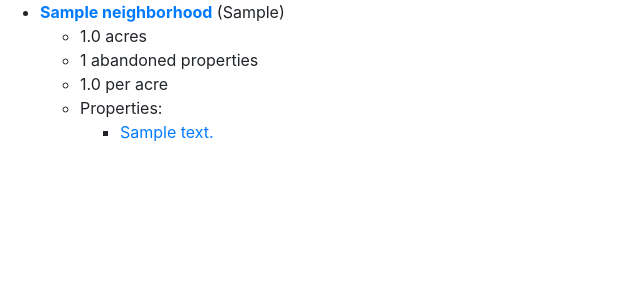
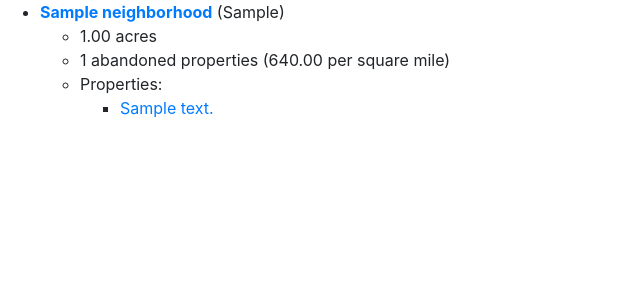
Before and after one commit to ottinger/vacants, a Django app: page /okcvacants/neighborhoods/ in a window 1280 px wide. Shown: the part 56-356 px from the top of the page, without its empty margins (0-640 px from the left). Run offline with Django 3.2, Linux system fonts and the light colour scheme; tables that the repository leaves empty hold one stand-in row (values such as "Sample post"); some libraries are stand-ins or nearby versions.

Commit message:
Reformat entries in neighborhood list view - change from properties/acre to properties/sq mi, only show "Properties: " if there is 1 or more property, set float places to 2.

```diff
--- a/okcvacants/templates/neighborhood_list_view.html
+++ b/okcvacants/templates/neighborhood_list_view.html
@@ -9,16 +9,20 @@
         <li>
             <a href="{% url "neighborhood" n.id %}"><b>{{ n.name }}</b></a> ({{ n.type }})
             <ul>
-                <li>{{ n.boundary_area }} acres</li>
-                <li>{{ n.properties_count }} abandoned properties</li>
-                <li>{{ n.properties_per_acre }} per acre</li>
-                <li>Properties:
-                    <ul>
-                        {% for p in n.all_properties %}
-                            <li><a href="{% url "property" p.id %}">{{ p.address }}</a></li>
-                        {% endfor %}
-                    </ul>
+                <li>{{ n.boundary_area|floatformat:2 }} acres</li>
+                <li>{{ n.properties_count }} abandoned properties ({{ n.properties_per_sq_mi|floatformat:2 }} per square
+                    mile)
                 </li>
+                {% if n.all_properties %}
+                    <li>
+                        Properties:
+                        <ul>
+                            {% for p in n.all_properties %}
+                                <li><a href="{% url "property" p.id %}">{{ p.address }}</a></li>
+                            {% endfor %}
+                        </ul>
+                    </li>
+                {% endif %}
             </ul>
         </li>
     {% endfor %}
--- a/okcvacants/views.py
+++ b/okcvacants/views.py
@@ -61,7 +61,7 @@ def neighborhood_list_view(request):
         n.all_properties = n.properties.all()
         n.properties_count = len(n.all_properties)
         # calculate properties per acre
-        n.properties_per_acre = n.properties_count / n.boundary_area
+        n.properties_per_sq_mi = n.properties_count / (n.boundary_area / 640)
 
     template = loader.get_template('neighborhood_list_view.html')
     return HttpResponse(template.render({'neighborhood_list': neighborhood_list}, request))
```
